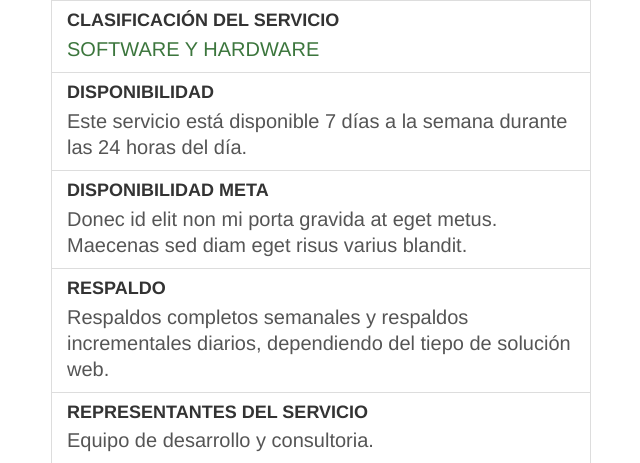
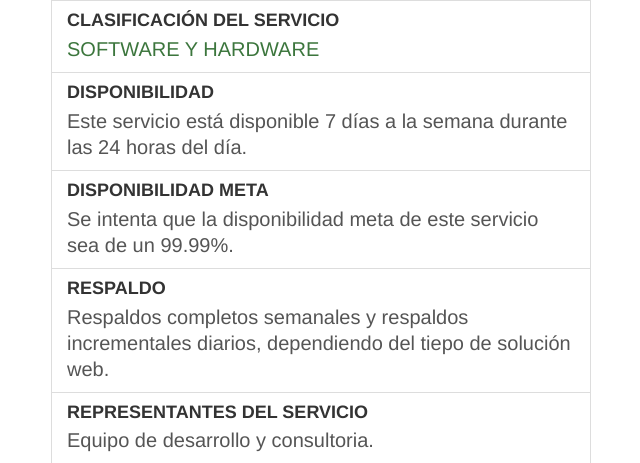
Before and after one commit to OneTesseractInMultiverse/ITIL-CaseExample, a Flask app: template templates/home/consulting_service.html in a window 1280 px wide. Shown: the part 356-819 px from the top of the page, without its empty margins (34-674 px from the left). Run offline with Flask 2, Linux system fonts and the light colour scheme; the template is opened without the code that fills it, so the values that code supplies are empty; some libraries are stand-ins or nearby versions.

Commit message:
Disponibilidad meta agregada.

```diff
--- a/templates/home/consulting_service.html
+++ b/templates/home/consulting_service.html
@@ -34,7 +34,7 @@
 
               <a href="#" class="list-group-item">
                 <h4 class="list-group-item-heading">Disponibilidad Meta</h4>
-                <p class="list-group-item-text">Donec id elit non mi porta gravida at eget metus. Maecenas sed diam eget risus varius blandit.</p>
+                <p class="list-group-item-text">Se intenta que la disponibilidad meta de este servicio sea de un 99.99%.</p>
               </a>
 
 
```
